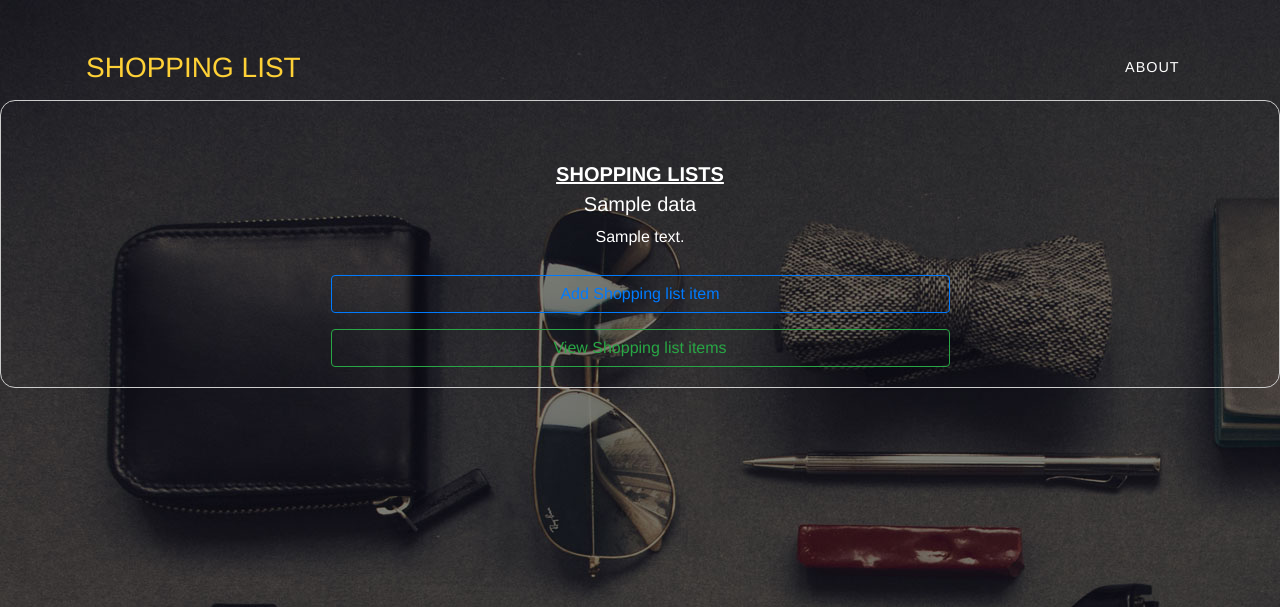
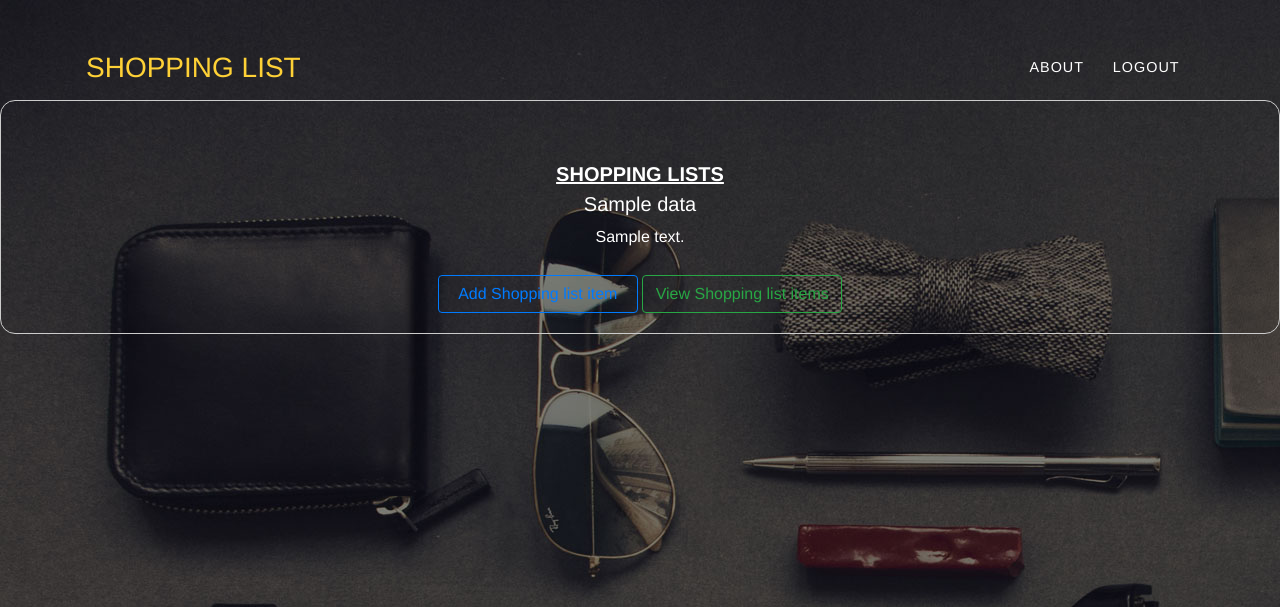
Before and after one commit to JoyyToo/Shopping-List, a Flask app: template templates/singleshoppinglist.htm in a window 1280 px wide. Shown: the top 607 px of the page. Run offline with Flask 2, Linux system fonts and the light colour scheme; the template is opened without the code that fills it: most values are stand-ins (such as "Sample title", 1, 10 or a date in 2020); some libraries are stand-ins or nearby versions.

Commit message:
[chore] update html single list template

```diff
--- a/templates/singleshoppinglist.htm
+++ b/templates/singleshoppinglist.htm
@@ -25,6 +25,10 @@
             <li class="nav-item">
               <a class="nav-link js-scroll-trigger" href="{{ url_for('about') }}">About</a>
             </li>
+               <li class="nav-item">
+              <a class="nav-link js-scroll-trigger" href="{{ url_for('logout') }}">Logout</a>
+            </li>
+
 
           </ul>
         </div>
@@ -38,8 +42,8 @@
 
     <p style="color: white;">{{ data['desc'] }}</p>
 
-    <a href="/additem/{{ data['name'] }}"><button class="btn btn-outline-primary">Add Shopping list item</button></a>
-    <a href="/shoppingitems/{{ data['name'] }}"><button class="btn btn-outline-success">View Shopping list items</button></a>
+    <a href="/additem/{{ data['name'] }}"><button style="width: 200px;" class="btn btn-outline-primary">Add Shopping list item</button></a>
+    <a href="/shoppingitems/{{ data['name'] }}"><button style="width: 200px;" class="btn btn-outline-success">View Shopping list items</button></a>
     {% else %}
 
     <p style="color: white;">ShoppingList unavailable</p>
```
